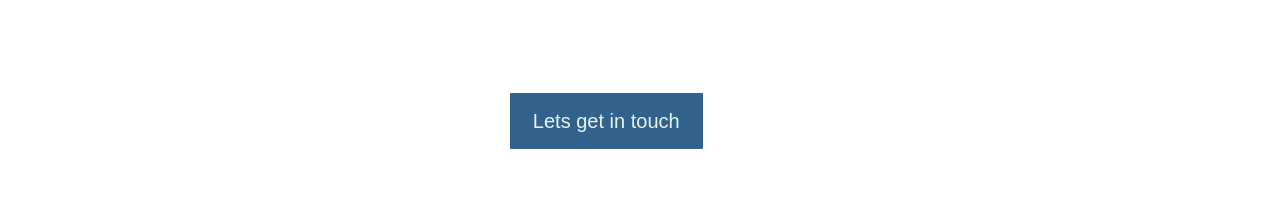
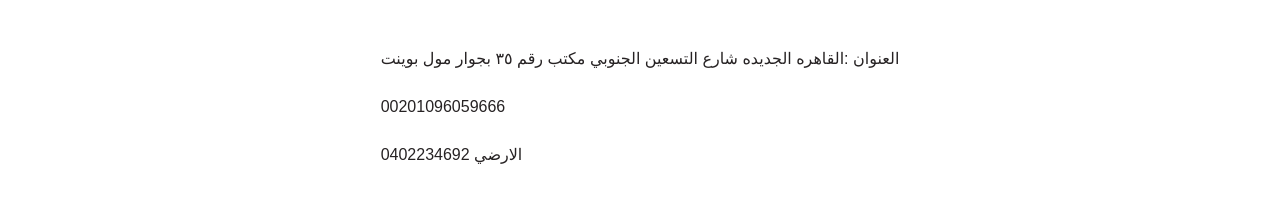
Before and after one commit to Orderr147/rwaeaalsaeed.ae, a plain HTML site: page about.html in a window 1280 px wide. Shown: the part 579-800 px from the top of the page. Drawn offline with nearby package versions, Linux system fonts and the light colour scheme.

Commit message:
Update about.html

```diff
--- a/about.html
+++ b/about.html
@@ -82,12 +82,17 @@
             </p>
             <p>
 
-            </p>
-            <p>
+             العنوان :القاهره الجديده شارع التسعين الجنوبي مكتب رقم ٣٥ بجوار مول بوينت
 
             </p>
             <p>
 
+              00201096059666
+
+
+            </p>
+            <p>
+              الارضي 0402234692
             </p>
             <button><a href="./contact.html"> Lets get in touch</a></button>
           </div>
```
